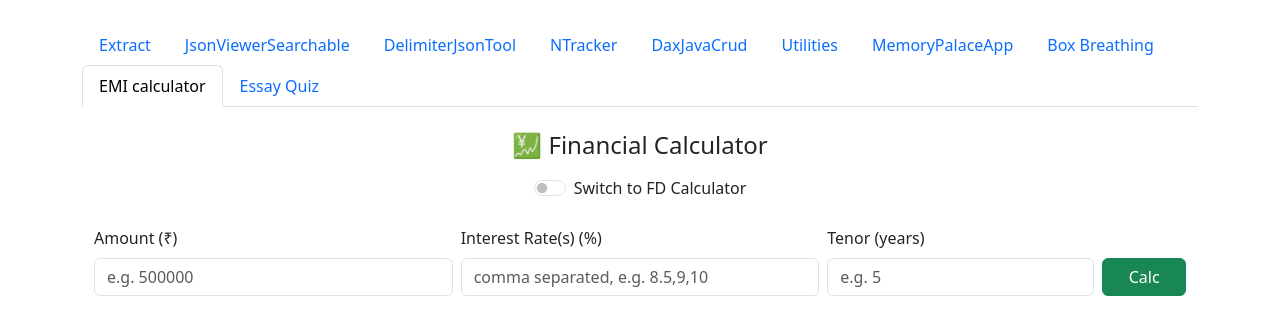
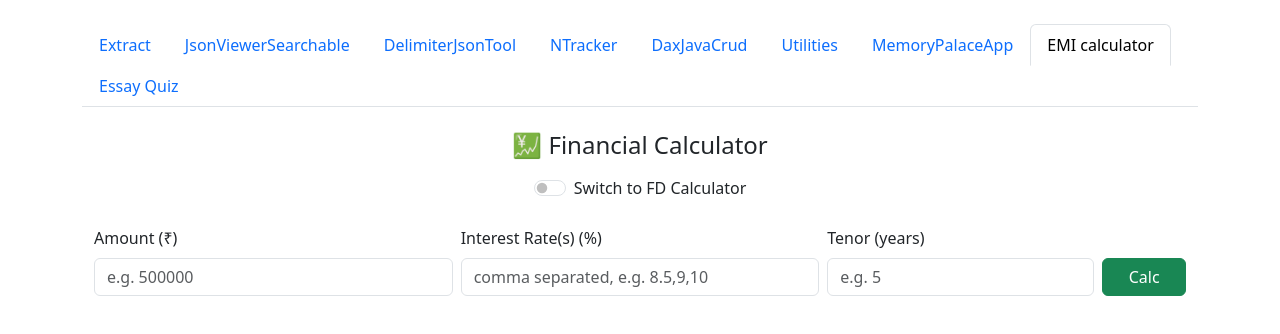
Before and after one commit to Gandeevi/MY-TABS-APP, a React (Create React App) app: page / in a window 1280 px wide. Shown: the top 334 px of the page. Built offline with nearby package versions, Linux system fonts and the light colour scheme.

Commit message:
Update App.js

```diff
--- a/src/App.js
+++ b/src/App.js
@@ -15,7 +15,7 @@ import Tab1 from './components/EMICalc';
       import JsonViewerSearchable from './components/JsonViewerSearchable';
 
       import Extract from './components/Extract';
-import BoxBreathing from './components/BoxBreathing';
+//import BoxBreathing from './components/BoxBreathing';
 
 
 
@@ -39,7 +39,7 @@ const tabList = [
 
             // { key: 'MemoryPalace', title: 'MemoryPalace', component: <MemoryPalaceApp /> },
 
-{ key: 'BoxBreathing', title: 'Box Breathing', component: <BoxBreathing /> },
+//{ key: 'BoxBreathing', title: 'Box Breathing', component: <BoxBreathing /> },
 
   { key: 'tab1', title: 'EMI calculator', component: <Tab1 /> },
   // { key: 'tab2', title: 'Events', component: <Tab2 /> },
```
